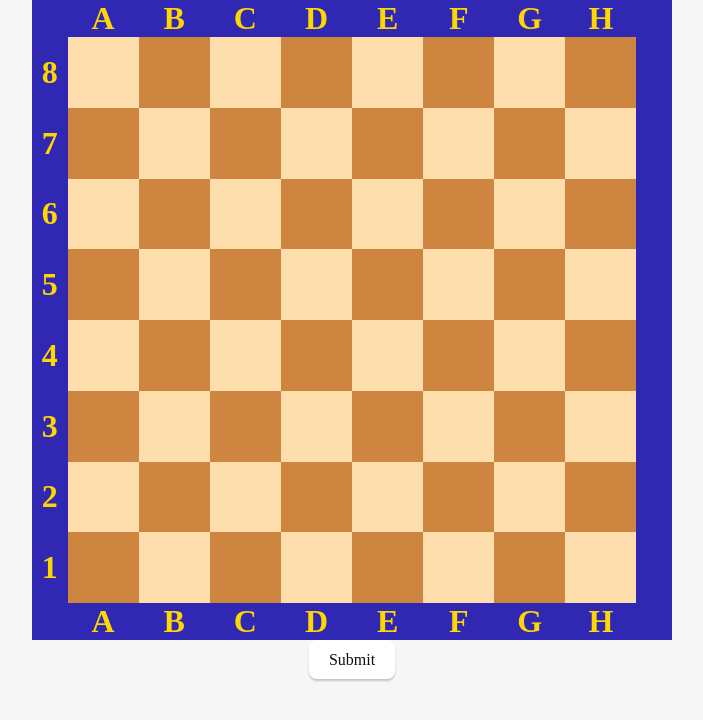
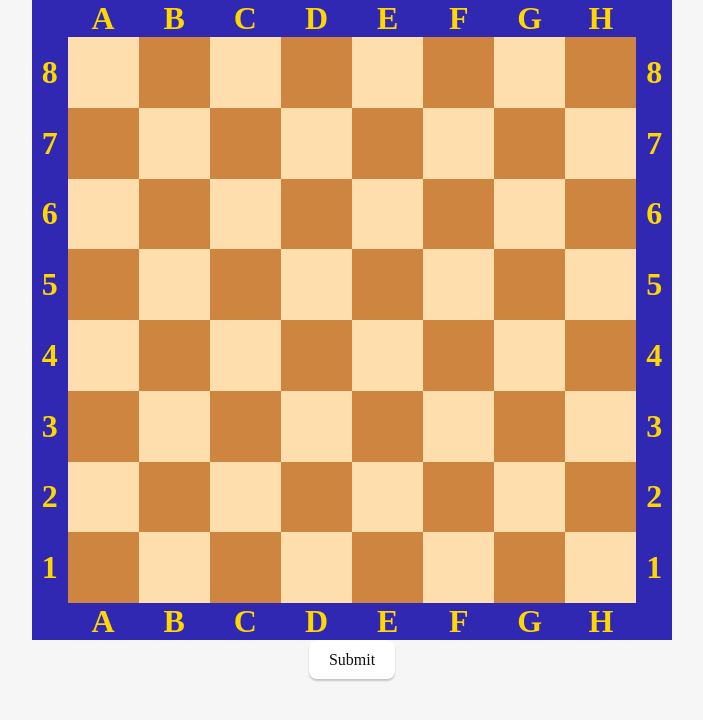
Before and after one commit to loloof64/queen_vs_pawn_winning_zone, a Vue app: page / in a window 1280 px wide. Shown: the top 720 px of the page, without its empty margins (288-991 px from the left). Built offline with nearby package versions, Linux system fonts and the light colour scheme.

Commit message:
Finish drawing cells coordinates

```diff
--- a/src/components/chess_board/ChessBoard.vue
+++ b/src/components/chess_board/ChessBoard.vue
@@ -15,13 +15,12 @@ function isCoordIndex(index: number): boolean {
 }
 
 function cellIndexToRankCoord(index: number): string {
-    return ["8", "7", "6", "5", "4", "3", "2", "1"][index / 10];
+    return ["8", "7", "6", "5", "4", "3", "2", "1"][Math.floor(index / 10)];
 }
 
 function isWhiteCell(index: number): boolean {
     const row = Math.floor(index / 10);
     const col = index % 10;
-    console.log(index, row+col)
     return (row + col) % 2 > 0;
 }
 </script>
```
